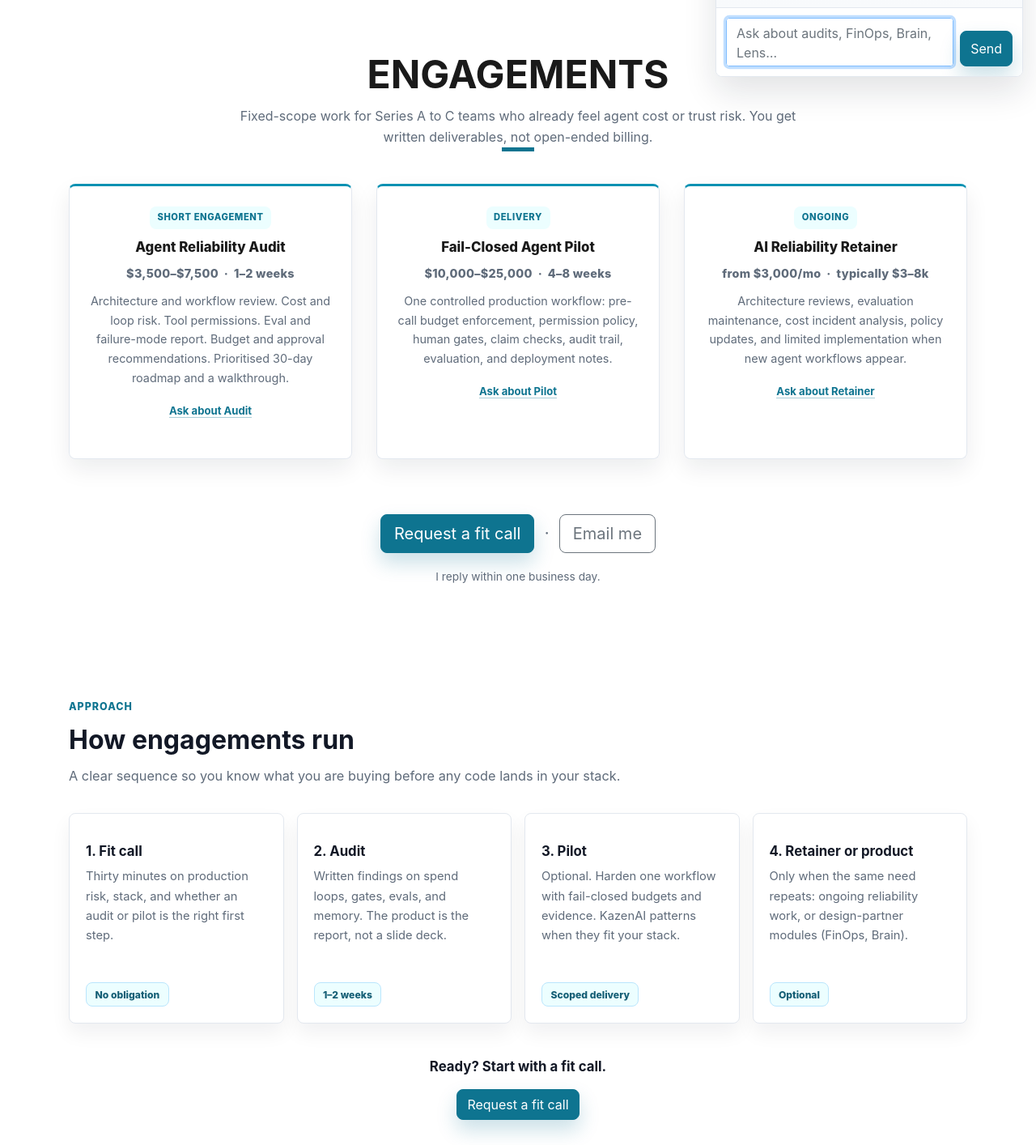
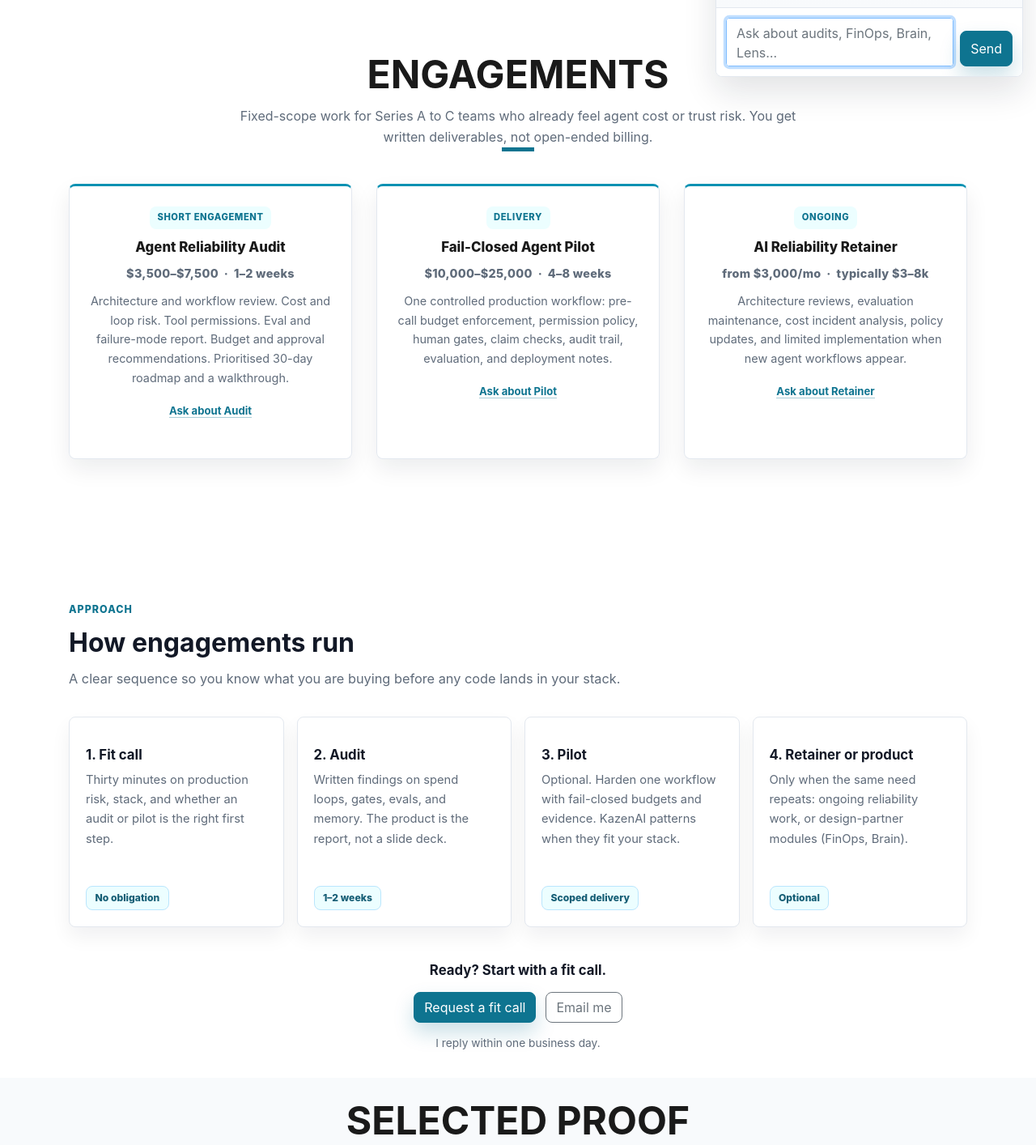
Before and after one commit to Dhavan-Shah/Dhavan-Shah.github.io, a PHP site: page / in a window 1280 px wide. Shown: the part 689-2103 px from the top of the page at 81% size. Run offline with PHP 8.4, Linux system fonts and the light colour scheme.

Commit message:
chore:fix

```diff
--- a/assets/css/style.css
+++ b/assets/css/style.css
@@ -2167,34 +2201,6 @@ body.case-studies-page ol {
   border-bottom-color: #0f766e;
 }
 
-.trust-home .engagement-cta {
-  margin-top: 0.5rem;
-  padding: 1.5rem 1rem 0.25rem;
-}
-
-.trust-home .engagement-cta .btn {
-  margin: 0.25rem 0.35rem;
-}
-
-.trust-home .engagement-cta-sep {
-  display: inline-block;
-  margin: 0 0.15rem;
-  color: var(--trust-muted);
-  font-weight: 700;
-}
-
-@media (max-width: 575px) {
-  .trust-home .engagement-cta-sep {
-    display: none;
-  }
-}
-
-.trust-home .engagement-cta-note {
-  margin: 0.85rem 0 0;
-  color: var(--trust-muted);
-  font-size: 0.86rem;
-}
-
 .trust-home .approach-cta {
   margin-top: 2rem;
   padding-top: 0.5rem;
@@ -2205,6 +2211,19 @@ body.case-studies-page ol {
   color: var(--trust-ink);
   font-size: 1.05rem;
   font-weight: 700;
+}
+
+.trust-home .approach-cta-actions {
+  display: flex;
+  flex-wrap: wrap;
+  justify-content: center;
+  gap: 0.75rem;
+}
+
+.trust-home .approach-cta-note {
+  margin: 0.85rem 0 0;
+  color: var(--trust-muted);
+  font-size: 0.86rem;
 }
 
 .trust-home .hire-form-section .form-label {
--- a/index.html
+++ b/index.html
@@ -202,12 +202,6 @@
           </div>
         </div>
 
-        <div class="engagement-cta text-center">
-          <a class="btn btn-primary btn-lg js-scroll" href="#hire-form-anchor">Request a fit call</a>
-          <span class="engagement-cta-sep" aria-hidden="true">·</span>
-          <a class="btn btn-outline-secondary btn-lg" href="mailto:shah.dhavan09@gmail.com">Email me</a>
-          <p class="engagement-cta-note">I reply within one business day.</p>
-        </div>
       </div>
     </section>
 
@@ -243,7 +237,11 @@
         </div>
         <div class="approach-cta text-center">
           <p class="approach-cta-lead">Ready? Start with a fit call.</p>
-          <a class="btn btn-primary js-scroll" href="#hire-form-anchor">Request a fit call</a>
+          <div class="approach-cta-actions">
+            <a class="btn btn-primary js-scroll" href="#hire-form-anchor">Request a fit call</a>
+            <a class="btn btn-outline-secondary" href="mailto:shah.dhavan09@gmail.com">Email me</a>
+          </div>
+          <p class="approach-cta-note">I reply within one business day.</p>
         </div>
       </div>
     </section>
--- a/projects.html
+++ b/projects.html
@@ -204,6 +204,12 @@
       </div>
     </div>
   </nav>
+
+  <button class="trust-mobile-menu-toggle collapsed" type="button" aria-controls="navbarDefault" aria-expanded="false" aria-label="Toggle navigation">
+    <span></span>
+    <span></span>
+    <span></span>
+  </button>
 
   <div class="intro intro-single route bg-image" style="background-image: url(assets/img/project_bg.png)">
     <div class="overlay-mf"></div>
```
Also changed, not shown: other parts of assets/css/style.css (+34 -0 lines), project-agentic-kaggle.html (+6 -1 lines), project-kazenai-agent-brain.html (+6 -1 lines), project-kazenai-agent-finops.html (+6 -1 lines), project-kazenai-agent-lens.html (+6 -1 lines), project-kazenai-agent-orchestration-platform.html (+6 -1 lines), project-kazenai-orchestrator-vscode.html (+6 -1 lines), project-personal-career-ops.html (+6 -1 lines), project-rag-llm-systems.html (+6 -1 lines), project-visual-outliers.html (+6 -1 lines), project-visual-understanding-on-rnn-based-high-dimensional-time-series-forecasting.html (+6 -1 lines), 1 other file.
